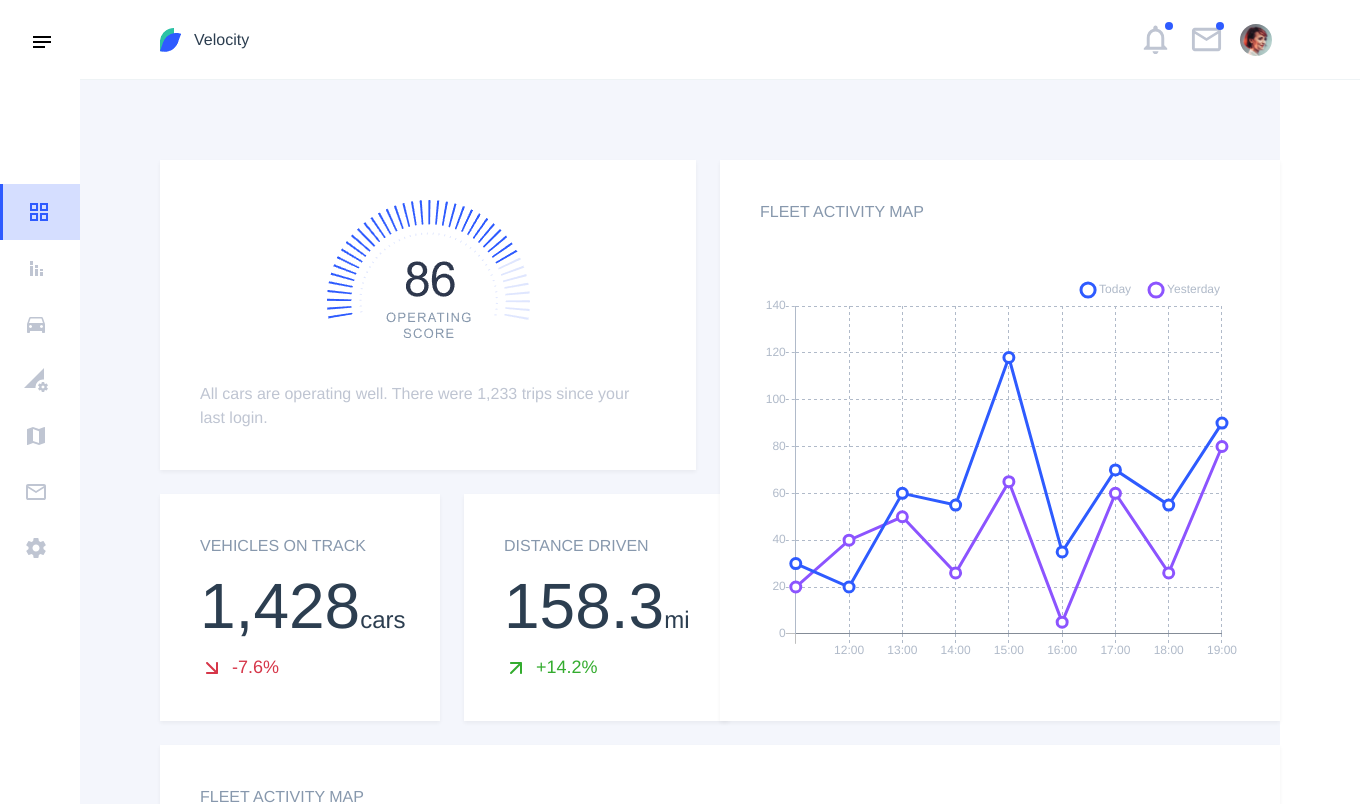
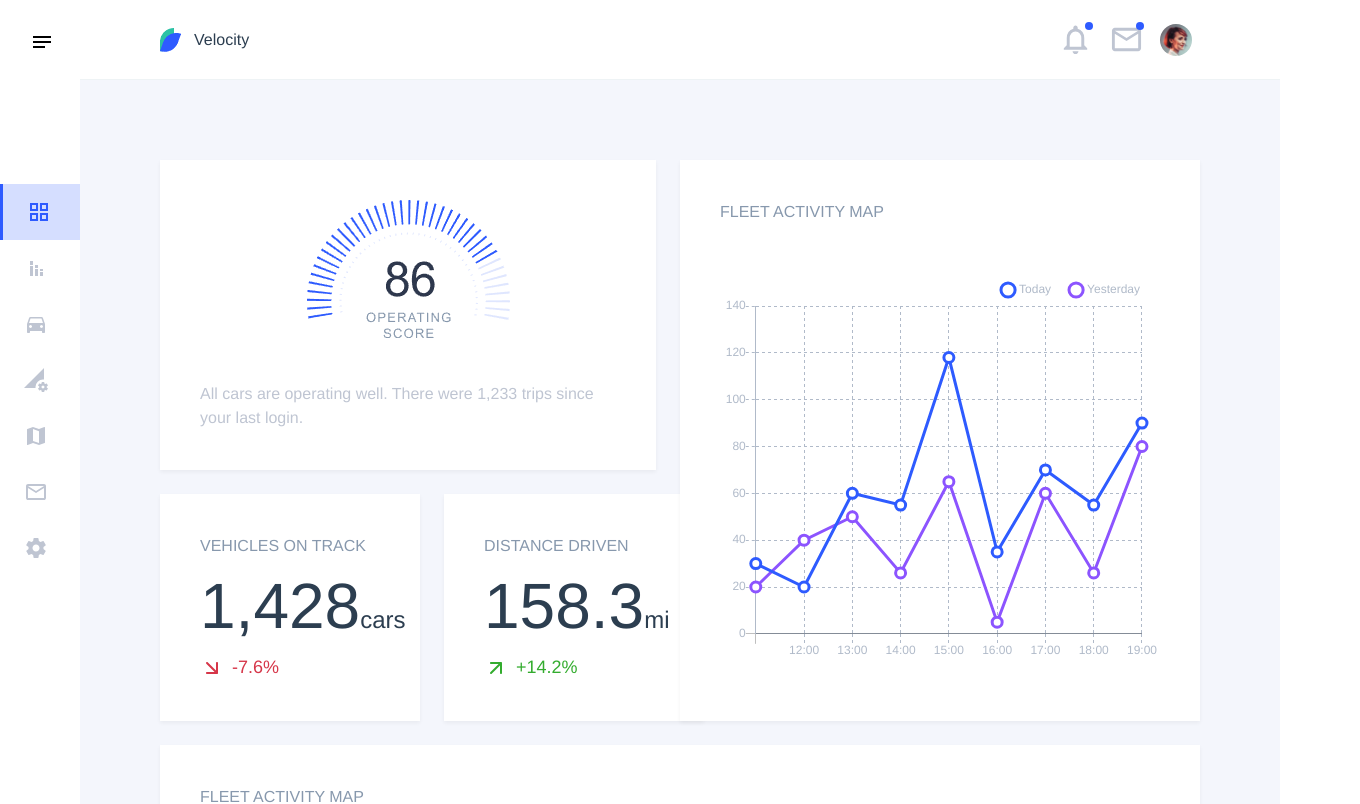
Before and after one commit to atcha/vue-velocity, a Vue app: page / in a window 1280 px wide. Shown: the top 804 px of the page, 1360 px wide, since content can reach past the window. Built offline with nearby package versions, Linux system fonts and the light colour scheme.

Commit message:
update(CSS): Better displaying pages

```diff
--- a/public/index.html
+++ b/public/index.html
@@ -1,13 +1,13 @@
 <!DOCTYPE html>
 <html lang="en">
-  <head>
+  <head class="overflow-auto">
     <meta charset="utf-8">
     <meta http-equiv="X-UA-Compatible" content="IE=edge">
     <meta name="viewport" content="width=device-width,initial-scale=1.0">
     <link rel="icon" href="<%= BASE_URL %>favicon.ico">
     <title>vue-velocity-lib</title>
   </head>
-  <body>
+  <body class="overflow-auto">
   <svg aria-hidden="true"
        version="1.1"
        xmlns="http://www.w3.org/2000/svg"
--- a/src/App.vue
+++ b/src/App.vue
@@ -1,5 +1,5 @@
 <template>
-  <div id="app" class="min-h-screen">
+  <div id="app" class="min-h-screen overflow-auto">
     <Nav class="hidden lg:block" :menu-list-item="menuListItems" :user="user"></Nav>
     <header class="bg-white flex justify-between px-2 lg:px-20 border-b border-gray-3 border-solid">
       <Nav class="md:hidden" mode="mobile" :menu-list-item="menuListItems" :user="user"></Nav>
--- a/src/pages/Home.vue
+++ b/src/pages/Home.vue
@@ -1,5 +1,5 @@
 <template>
-    <main class="w-screen flex flex-wrap p-2 lg:p-20">
+    <main class="w-full flex flex-wrap p-2 lg:p-20">
         <div class="mb-6 lg:w-1/2 lg:mb-0">
             <Card class="lg:mr-6"
                   :img="operatingCard.img"
```
